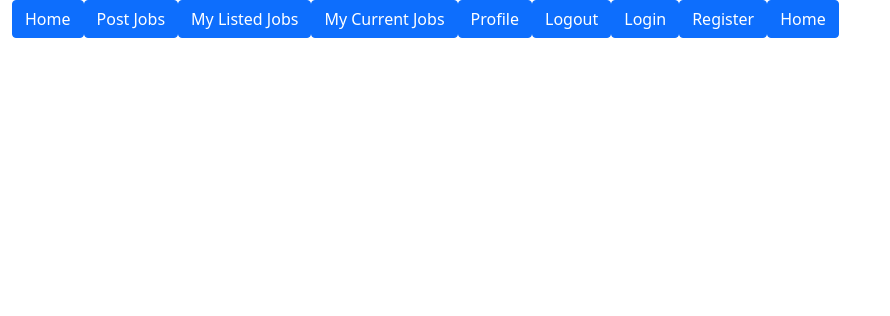
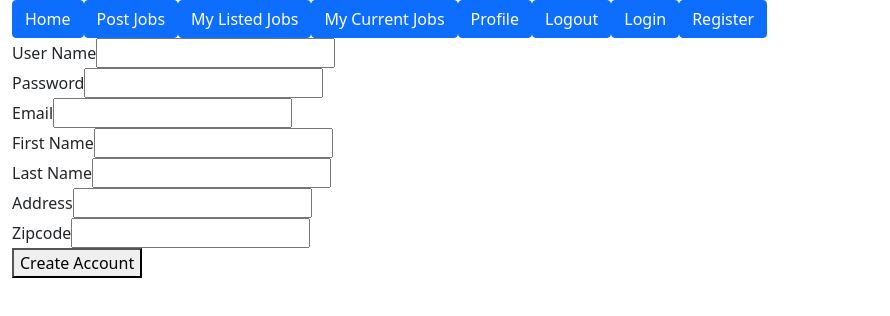
Before and after one commit to JmA515/Job_Board_Capstone, a React (Create React App) app: page /register in a window 1280 px wide. Shown: the top 316 px of the page, without its empty margins (0-890 px from the left). Built offline with nearby package versions, Linux system fonts and the light colour scheme; no server answers.

Commit message:
Created Login and RegisterUser jsx files. Refactored App and NavBar jsx files.

```diff
--- a/package.json
+++ b/package.json
@@ -8,10 +8,11 @@
     "@testing-library/user-event": "^12.8.3",
     "axios": "^0.24.0",
     "bootstrap": "^5.1.3",
+    "jwt-decode": "^3.1.2",
     "react": "^17.0.2",
     "react-bootstrap": "^2.0.2",
     "react-dom": "^17.0.2",
-    "react-router-dom": "^6.0.1",
+    "react-router-dom": "^5.3.0",
     "react-scripts": "4.0.3",
     "web-vitals": "^1.1.2"
   },
--- a/src/components/App.jsx
+++ b/src/components/App.jsx
@@ -1,28 +1,125 @@
 import React, { Component } from 'react';
-import { Routes, Route } from "react-router-dom"
+import { Redirect, Switch, Route } from "react-router-dom"
 import axios from 'axios';
+import jwtDecode from 'jwt-decode';
 import './App.css'
 import NavBar from './NavBar/NavBar';
+import RegisterUser from './RegisterUser/RegisterUser';
+import Login from './Login/Login';
+import TitleBar from './TitleBar/TitleBar';
 
 class App extends Component {
     constructor(props) {
         super(props);
         this.state = {
             user: null,
+            jobs: [],
          };
     }
+
+    componentDidMount() {
+        this.getAllJobs();
+        if (this.state.user){
+        let jwt = this.token();
+        this.getUserDetails(this.state.user.user_id, jwt)
+        window.location = '/login';
+        }
+    }
+
+    registerUser = async (userRegisteredObject) => {
+        try {
+          const response = await axios.post('http://127.0.0.1:8000/api/auth/register/' , userRegisteredObject);
+        //   this.loginUser({'userName' : userRegisteredObject.userName, 'password': userRegisteredObject.password })
+          window.location = '/register';
+        } catch(error) {
+          console.log(error, 'error with register user');
+        }
+      }
+
+      loginUser = async (loggedInUserObject) => {
+        console.log("Inside LogInUser Callback")
+        console.log("object", loggedInUserObject)
+        try {
+          const response = await axios.post('http://127.0.0.1:8000/api/auth/login/', loggedInUserObject);
+          localStorage.setItem('token', response.data.access);
+          console.log(response.data.access)
+          let jwt = this.token();
+          this.getUserDetails(this.state.user.user_id, jwt);
+          console.log("Login State user:" , this.state.user)
+          // window.location='/'
+        } catch(error) {
+          console.log(error, 'error with logged in user');
+          return error
+        }
+      }
+
+      token = () => {
+        const jwt = localStorage.getItem('token');
+        try  {
+          const user = jwtDecode(jwt);
+          this.setState({user});
+        //   return this.state.user.id;
+          return jwt;
+        }catch(error){
+          console.log(error, "error with token function");
+        }
+      }
+
+      getUserDetails = async (userId, jwt) => {
+        // const jwt = localStorage.getItem('token');
+        console.log("User id", userId)
+        try {
+          let response = await axios.get('http://127.0.0.1:8000/api/users/profile/', { headers: {Authorization: 'Bearer ' + jwt}});
+          console.log("*** RESPONSE DATA ****", response.data);
+          this.setState ({
+            user: response.data
+          })
+        }
+        catch (er) {
+          console.log("Error with the userDetails", er)
+        }
+      }
+
+
+      logOutUser = () => {
+        localStorage.removeItem('token');
+        window.location = '/';
+        this.setState({user : null});
+      }
+
+      getAllJobs = async ()  => {
+        let response = await axios.get('http://127.0.0.1:8000/api/jobs/all/') ;
+        this.setState({
+          jobs : response.data,
+        });
+      }
+
+
+
 
     render() {
         return (
             <div className = "container-fluid">
-                <NavBar />
-                <Routes>
+                <NavBar user = {this.state.user} logOutUser = {this.logOutUser}/>
+                <Switch>
+                    <Route path = "/register" render = {props => <RegisterUser {...props} registerUser = {this.registerUser} /> }/>
+                    <Route path = "/login" render = {props => <Login {...props} login={this.loginUser}/>} />
+                    {console.log(this.state.user)}
+                    <Route
+                        path = "/"
+                        render = {props => {
+                        if(!this.state.user){
+                            return <Redirect to = '/login' />;
+                        } else {
+                            return <TitleBar user = {this.state.user}/>
+                            }
+                        }}
+                    />
                     <Route />
                     <Route />
                     <Route />
-                    <Route />
-                    <Route />
-                </Routes>
+                    <Redirect to = '/' />
+                </Switch>
             </div>
          );
     }
--- /dev/null
+++ b/src/components/Login/Login.jsx
@@ -0,0 +1,59 @@
+// import React, { useState } from "react";
+import React, { Component } from 'react';
+
+
+// const Login = (props) => {
+//     const [loginUser, setLoginUser] = useState({ username: "", password: "" });
+
+//     const handleChange = (event) => {
+//       setLoginUser(previousState => ({
+//         ...previousState,
+//         [event.target.name]: event.target.value
+//       }));
+//     }
+
+class Login extends Component {
+    constructor(props) {
+        super(props);
+        this.state = {
+            username: '',
+            password: ''
+         }
+    };
+
+    handleChange = (event) => {
+        this.setState({
+            [event.target.name]: event.target.value
+        });
+    };
+
+
+    handleSubmit = (event) => {
+        // debugger;
+        console.log("Inside Handle Submit")
+        event.preventDefault()
+        this.props.login(this.state)
+        // window.location = '/';
+    }
+
+    render() {
+    return (
+        <div>
+        <div className = "LoginContainer">
+        <form action="" onSubmit={this.handleSubmit}>
+        <label htmlFor="">User Name</label>
+        <input className = "loginInput" name="username" value={this.state.username} onChange={this.handleChange} type="text" />
+        <br />
+        <label htmlFor="">Password</label>
+        <input className = "loginInput" name="password" value={this.state.password} onChange={this.handleChange} type="password" />
+        <button type = "submit">Login</button>
+        </form>
+        </div>
+        </div>
+
+        );
+    };
+}
+export default Login;
+
+//   export default Login;
--- a/src/components/NavBar/NavBar.jsx
+++ b/src/components/NavBar/NavBar.jsx
@@ -1,9 +1,12 @@
 import { Link } from "react-router-dom";
 import { Button } from "react-bootstrap";
+import React from "react";
 
 const NavBar = (props) => {
     return (
         <div>
+            {props.user && <h3>Welcome {props.user.first_name}</h3>}
+            {/* {console.log(props.user.first_name)} */}
             <Link to = "/">
                 <Button className="nav-button" variant="primary">Home</Button>
             </Link>
@@ -24,21 +27,22 @@ const NavBar = (props) => {
                 <Button className="nav-button" variant="primary">Profile</Button>
             </Link>
 
-            <Link to = "/">
-                <Button className="nav-button" variant="primary">Logout</Button>
+            <Link to = "/register">
+                <Button className="nav-button" variant="primary" onClick = {() => props.logOutUser()} >Logout</Button>
             </Link>
 
-            <Link to = "/">
-                <Button className="nav-button" variant="primary">Login</Button>
-            </Link>
+            {!props.user &&
+                <React.Fragment>
+                    <Link to = "/login">
+                        <Button className="nav-button" variant="primary">Login</Button>
+                    </Link>
 
-            <Link to = "/">
-                <Button className="nav-button" variant="primary">Register</Button>
-            </Link>
+                    <Link to = "/register">
+                        <Button className="nav-button" variant="primary">Register</Button>
+                    </Link>
+                </React.Fragment>
+            }
 
-            <Link to = "/">
-                <Button className="nav-button" variant="primary">Home</Button>
-            </Link>
         </div>
      );
 }
--- /dev/null
+++ b/src/components/RegisterUser/RegisterUser.jsx
@@ -0,0 +1,60 @@
+import React, {useState} from 'react';
+
+const RegisterUser = (props) => {
+    const [registerUser, setRegisterUser] = useState({
+        username: "",
+        password: "",
+        email: "",
+        first_name: "",
+        last_name: "",
+        address: "",
+        zip_code: ""
+    })
+
+    const handleChange = (event) => {
+      setRegisterUser(previousState => (
+        {...previousState,
+        [event.target.name] : event.target.value}
+      ));
+    }
+
+    const handleSubmit = (event) => {
+      event.preventDefault();
+      props.registerUser(registerUser);
+
+    }
+
+    return(
+      <div>
+        <div className = "Register-Container">
+
+        <form action="" onSubmit={handleSubmit} >
+          <label htmlFor="">User Name</label>
+          <input className = "Register-Input" name="username" value={registerUser.username} onChange={handleChange} type="text"/>
+          <br/>
+          <label htmlFor="">Password</label>
+          <input className = "Register-Input" name="password" value={registerUser.password} onChange={handleChange} type="text"/>
+          <br/>
+          <label htmlFor="">Email</label>
+          <input className = "Register-Input" name="email" value={registerUser.email} onChange={handleChange} type="text"/>
+          <br/>
+          <label htmlFor="">First Name</label>
+          <input className = "Register-Input" name="first_name" value={registerUser.first_name} onChange={handleChange} type="text"/>
+          <br/>
+          <label htmlFor="">Last Name</label>
+          <input className = "Register-Input"  name="last_name" value={registerUser.last_name} onChange={handleChange} type="text"/>
+          <br/>
+          <label htmlFor="">Address</label>
+          <input className = "Register-Input" name="address" value={registerUser.address} onChange={handleChange} type="text"/>
+          <br/>
+          <label htmlFor="">Zipcode</label>
+          <input className = "Register-Input" name="zip_code" value={registerUser.zip_code} onChange={handleChange} type="text"/>
+          <br/>
+          <button type="submit">Create Account</button>
+        </form>
+        </div>
+      </div>
+    )
+  }
+
+  export default RegisterUser;
--- a/src/components/TitleBar/TitleBar.jsx
+++ b/src/components/TitleBar/TitleBar.jsx
@@ -6,7 +6,7 @@ const TitleBar = (props) => {
         <div className = "row row-space">
             <div className = "col-md-12" style = {{padding: 0}}>
                 <div className = "titlebar-nav">
-                    <h1>Ok some words</h1>
+                    <h1>Welcome {props.user}</h1>
                 </div>
             </div>
         </div>
```
Also changed, not shown: src/components/Login/Login.css (added), src/components/RegisterUser/RegisterUser.css (added), 1 other file (tests, documents, lock files or other folders).
